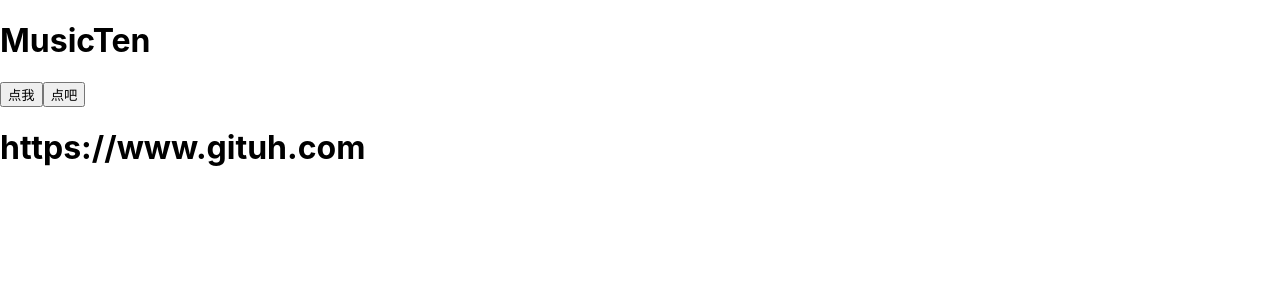
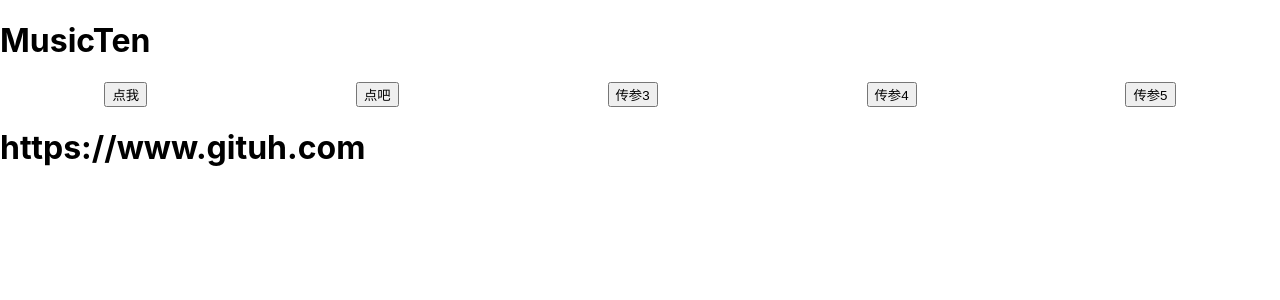
Before and after one commit to MusicTen/react-h5, a React app: page / in a window 1280 px wide. Shown: the top 300 px of the page. Built offline with nearby package versions, Linux system fonts and the light colour scheme.

Commit message:
事件传参处理

```diff
--- a/src/components/Name.js
+++ b/src/components/Name.js
@@ -11,18 +11,34 @@ class Name extends React.Component {
   handleClick1() {
     console.log('this is:', this);
   }
-
   // 箭头函数确保了 `this` 绑定在  handleClick 中
   handleClick2 = () => {
     console.log('this is:', this);
   }
 
+  //事件处理中的传参
+  handleClick3 = (idx) => {
+    // 初始化就会被执行一次
+    console.log('参数:', idx);
+  }
+  handleClick4 = (idx) => {
+    console.log('参数:', idx);
+  }
+  handleClick5 = e => {
+    // 使用data自定义属性传参
+    console.log('参数:', e.target.dataset.id);
+  }
   render() {
     return (
       <div>
         <h1>{this.props.name}</h1>
-        <button onClick={this.handleClick1}>点我</button>
-        <button onClick={this.handleClick2}>点吧</button>
+        <div style={{display: 'flex', justifyContent: 'space-around'}}>
+          <button onClick={this.handleClick1}>点我</button>
+          <button onClick={this.handleClick2}>点吧</button>
+          <button onClick={this.handleClick3(3)}>传参3</button>
+          <button onClick={this.handleClick4.bind(this, 4)}>传参4</button>
+          <button data-id={5} onClick={this.handleClick5}>传参5</button>
+        </div>
       </div>
     );
   }
```
